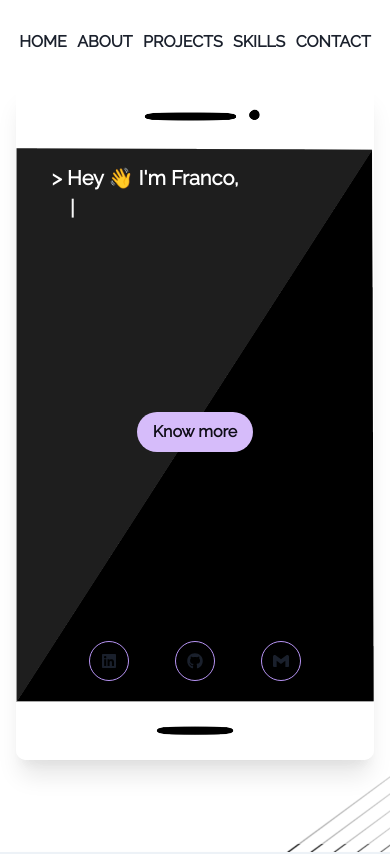
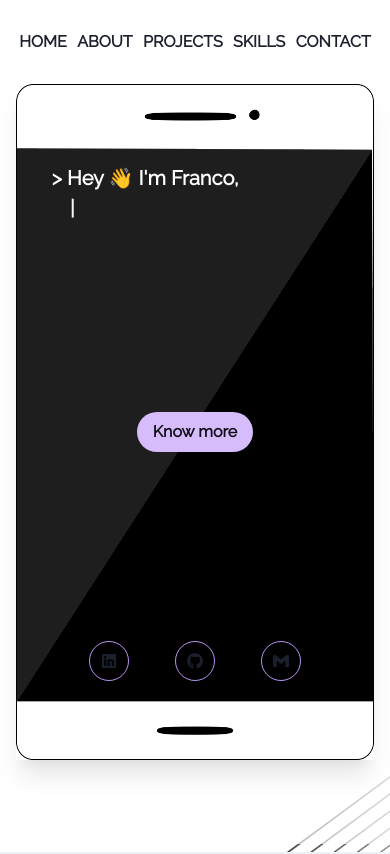
Before and after one commit to francoangulo/portfoliov2, a React (Vite) app: page / in a window 390 px wide. Shown: the top 854 px of the page. Built offline with nearby package versions, Linux system fonts and the light colour scheme; no server answers.

Commit message:
phone borders

```diff
--- a/src/components/Home.tsx
+++ b/src/components/Home.tsx
@@ -67,7 +67,6 @@ function Home() {
                         zIndex={0}
                     />
                     <Image
-                        borderRadius={"10px"}
                         boxShadow={"xl"}
                         display={{ base: "flex", md: "none" }}
                         src={phone}
```
Also changed, not shown: src/assets/phone2.png.
